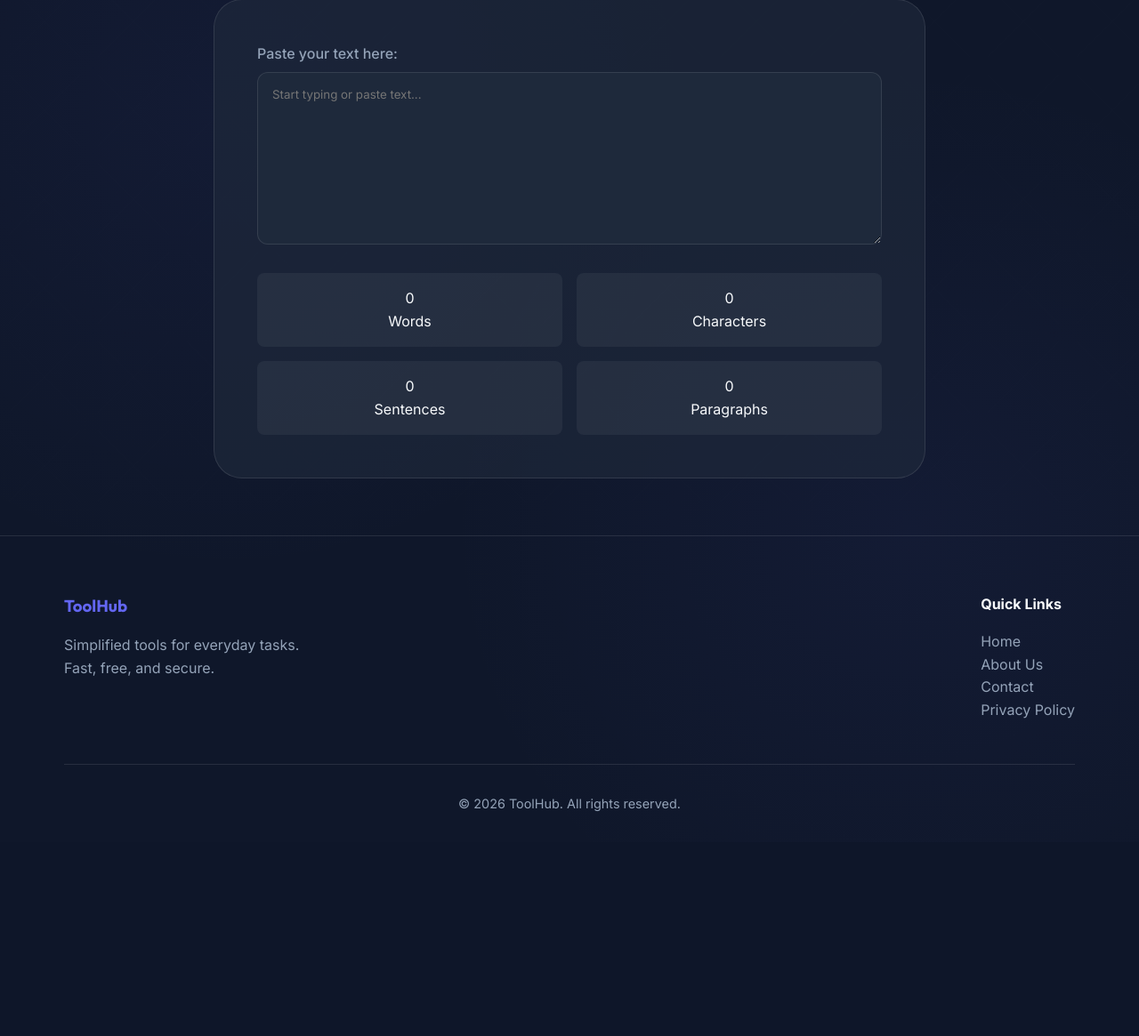
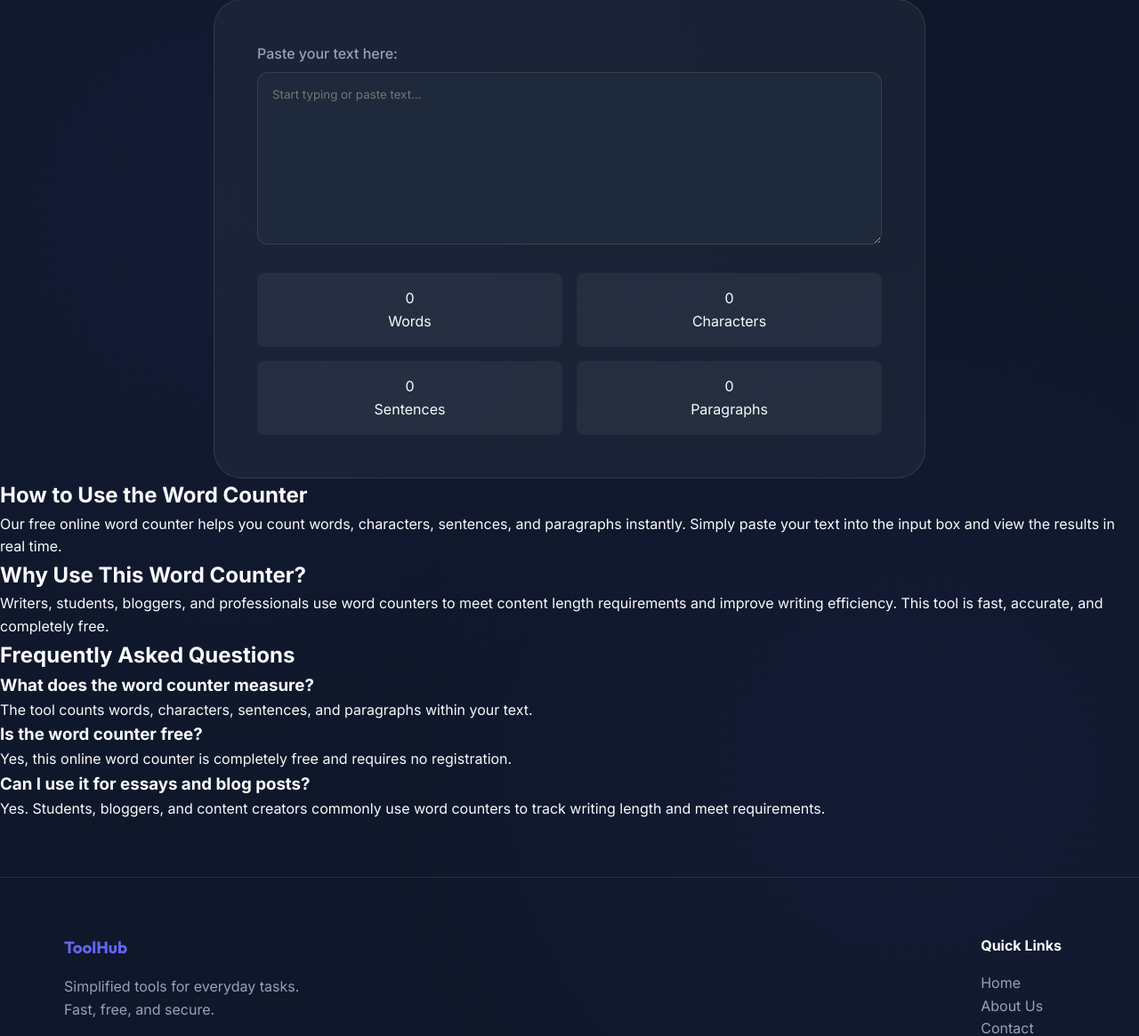
Before and after one commit to tashfeenafifa65-bit/utility-tools-hub, a Flask app: page /tool/word-counter in a window 1280 px wide. Shown: the part 226-1391 px from the top of the page at 89% size. Before the commit the page ends 1139 px from the top, so only its background shows below. Run offline with Flask 3, Linux system fonts and the light colour scheme.

Commit message:
Improve SEO for word counter

```diff
--- a/templates/tools/word-counter.html
+++ b/templates/tools/word-counter.html
@@ -36,6 +36,32 @@
         </div>
     </div>
 </div>
+<h2>How to Use the Word Counter</h2>
+<p>
+Our free online word counter helps you count words, characters, sentences, and paragraphs instantly. Simply paste your text into the input box and view the results in real time.
+</p>
+
+<h2>Why Use This Word Counter?</h2>
+<p>
+Writers, students, bloggers, and professionals use word counters to meet content length requirements and improve writing efficiency. This tool is fast, accurate, and completely free.
+</p>
+
+<h2>Frequently Asked Questions</h2>
+
+<h3>What does the word counter measure?</h3>
+<p>
+The tool counts words, characters, sentences, and paragraphs within your text.
+</p>
+
+<h3>Is the word counter free?</h3>
+<p>
+Yes, this online word counter is completely free and requires no registration.
+</p>
+
+<h3>Can I use it for essays and blog posts?</h3>
+<p>
+Yes. Students, bloggers, and content creators commonly use word counters to track writing length and meet requirements.
+</p>
 {% endblock %}
 
 {% block scripts %}
```
